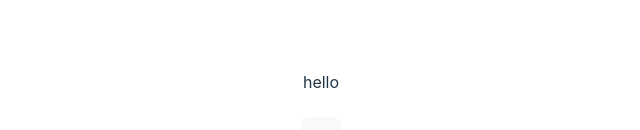
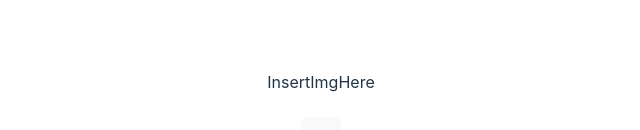
Before and after one commit to rccalpito/rcdev, a React (Vite) app in the folder frontend/: page / in a window 1280 px wide. Shown: the part 304-434 px from the top of the page, without its empty margins (319-959 px from the left). Built offline with nearby package versions, Linux system fonts and the light colour scheme.

Commit message:
add csrf exempt

```diff
--- a/frontend/src/App.tsx
+++ b/frontend/src/App.tsx
@@ -1,14 +1,12 @@
 import './App.css'
-// import ImageComponent from './layouts/hero/hero';
 import ImageComponent from './components/image/ImageComponent'
-import SubmitComponent from './components/image/SubmitComponent'
 
 const App = () => {
 
   return (
     <>
       <ImageComponent
-        placeholder='hello'
+        placeholder='InsertImgHere'
       />
     </>
   )
```
Also changed, not shown: 1 other file (tests, documents, lock files or other folders).
